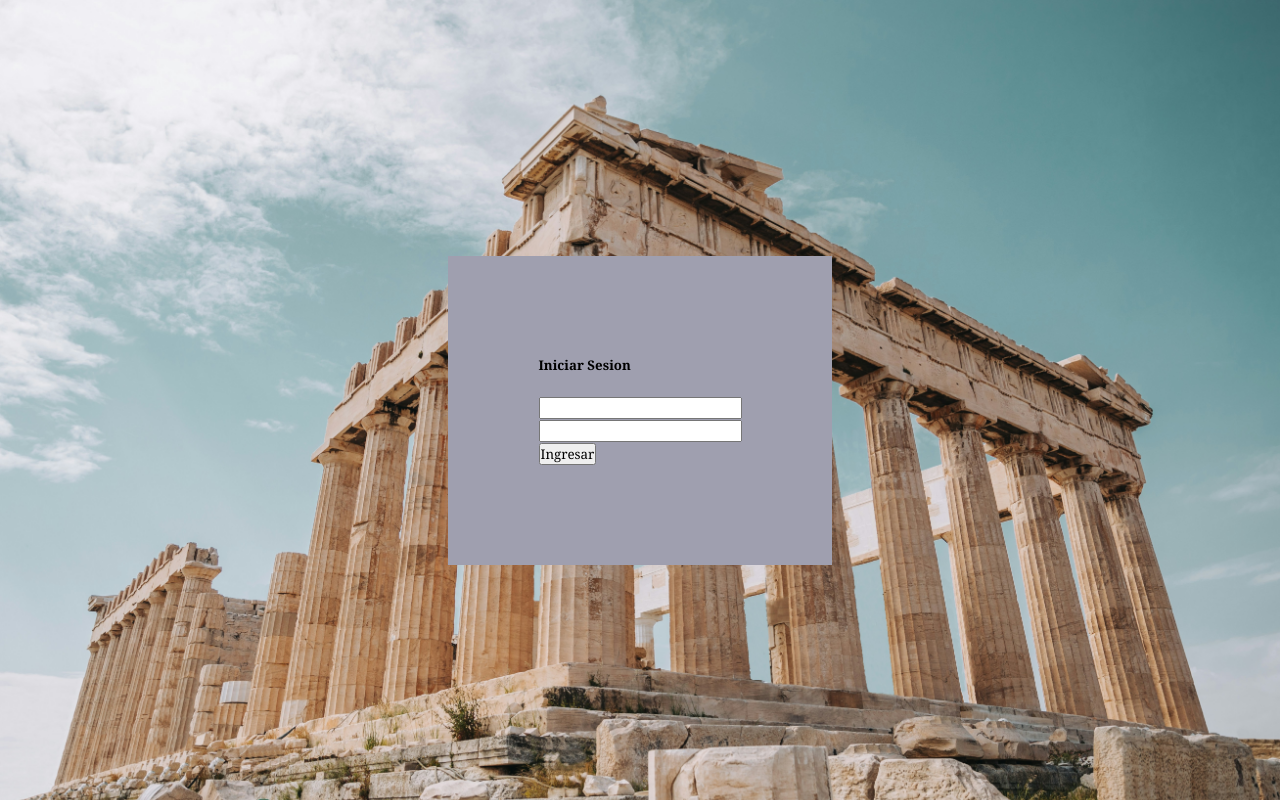
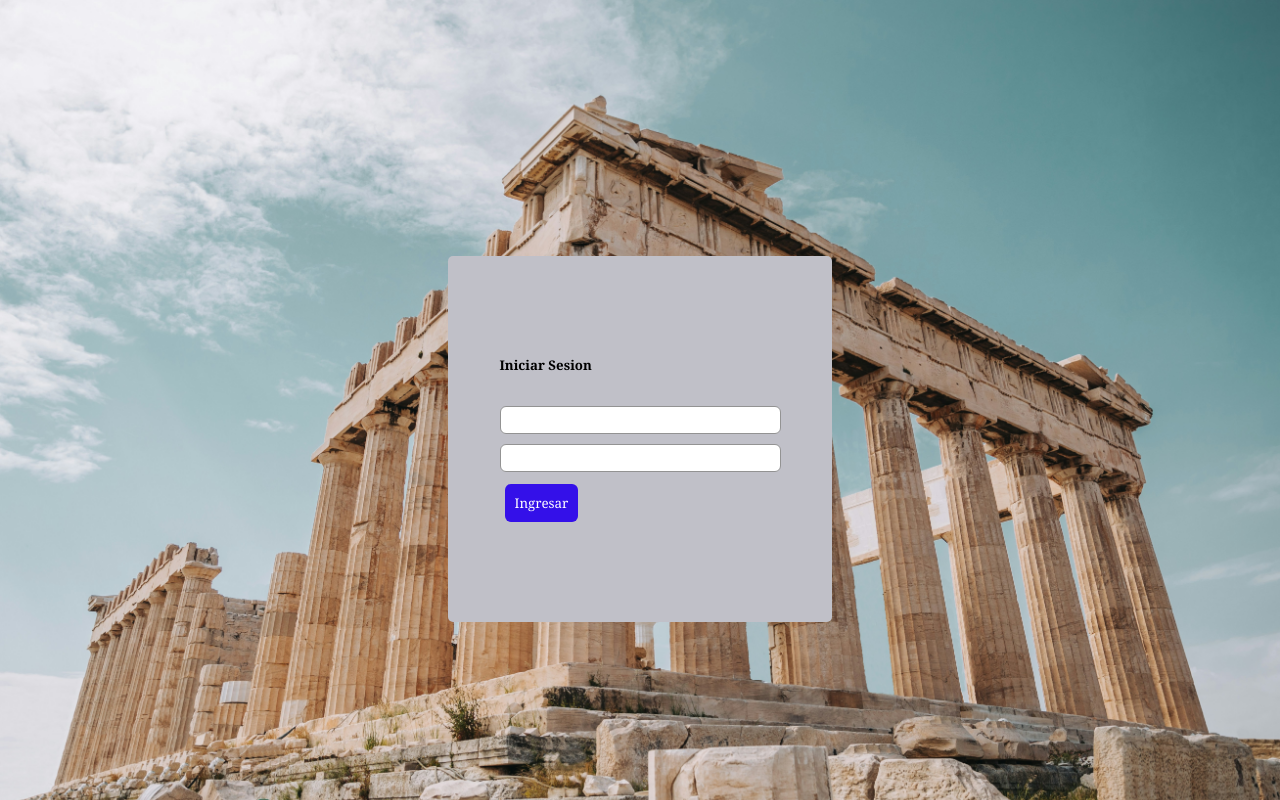
Before and after one commit to jascalona/monitoring, a PHP site: page / in a window 1280 px wide. Run offline with PHP 8.4, Linux system fonts and the light colour scheme.

Commit message:
frontend

```diff
--- a/CSS/style.css
+++ b/CSS/style.css
@@ -17,9 +17,39 @@ body{
     justify-content: center;
     align-items: center;
     margin-top: 20px;
-    background: rgb(159, 159, 175);
+    background: rgb(192, 192, 200);
+    border-radius: 5px;
     padding: 100px;
     margin-top: 20%;
     margin-left: 35%;
     margin-right: 35%;
 }
+
+.inputs input{
+    margin-top: 10px;
+    padding-top: 5px;
+    padding-bottom: 3px;
+    padding-left: 10px;
+    padding-right: 70px;
+    border-radius: 6px;
+    border: none;
+    border: solid 1px #939393;
+}
+
+.container-lg .btn{
+    margin-top: 12px;
+    margin-left: 5px;
+}
+
+.container-lg .btn button{
+    border: none;
+    border-radius: 6px;
+    padding: 10px;
+    background: rgb(52, 16, 233);
+    color: #fff;
+    cursor: pointer;
+}
+
+.container-lg .btn button:hover{
+    background: rgba(52, 16, 233, 0.665);
+}
--- a/index.html
+++ b/index.html
@@ -19,7 +19,7 @@
                     <div class="inputs">
 
                         <h5>Iniciar Sesion</h5>
-                    <br>
+                        <br>
 
                         <input type="email" name="email" id="email" required>
                         <br>
```
